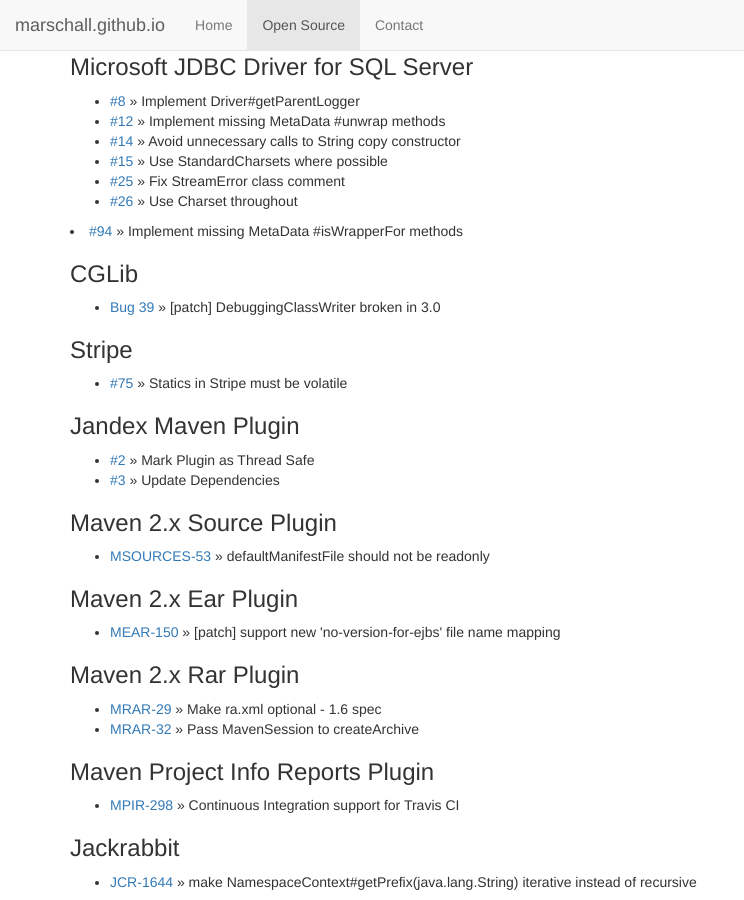
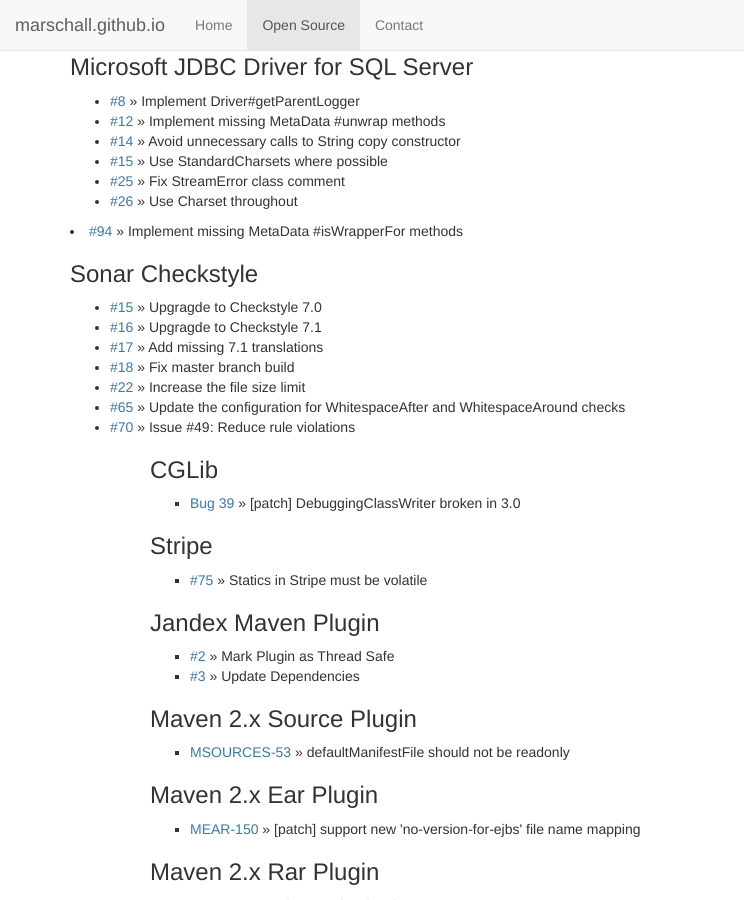
Before and after one commit to marschall/marschall.github.com, a Jekyll site: the page built from open-source.html, in a window 1280 px wide and 900 px high, scrolled down 4610 px. Shown: the whole window, without its empty margins (0-744 px from the left). Built offline with Jekyll 4.4.1, drawn with Linux system fonts in a browser that asks for light colours.

Commit message:
add sonar-checkstyle

```diff
--- a/open-source.html
+++ b/open-source.html
@@ -290,6 +290,16 @@
   <li><a href="https://github.com/Microsoft/mssql-jdbc/pull/26">#26</a> &raquo; Use Charset throughout</li></ul>
   <li><a href="https://github.com/Microsoft/mssql-jdbc/pull/94">#94</a> &raquo; Implement missing MetaData #isWrapperFor methods</li></ul>
 </ul>
+<h3>Sonar Checkstyle</h3>
+<ul>
+  <li><a href="https://github.com/checkstyle/sonar-checkstyle/pull/15">#15</a> &raquo; Upgragde to Checkstyle 7.0</li>
+  <li><a href="https://github.com/checkstyle/sonar-checkstyle/pull/16">#16</a> &raquo; Upgragde to Checkstyle 7.1</li>
+  <li><a href="https://github.com/checkstyle/sonar-checkstyle/pull/17">#17</a> &raquo; Add missing 7.1 translations</li>
+  <li><a href="https://github.com/checkstyle/sonar-checkstyle/pull/18">#18</a> &raquo; Fix master branch build</li>
+  <li><a href="https://github.com/checkstyle/sonar-checkstyle/pull/22">#22</a> &raquo; Increase the file size limit</li>
+  <li><a href="https://github.com/checkstyle/sonar-checkstyle/pull/65">#65</a> &raquo; Update the configuration for WhitespaceAfter and WhitespaceAround checks</li>
+  <li><a href="https://github.com/checkstyle/sonar-checkstyle/pull/70">#70</a> &raquo; Issue #49: Reduce rule violations</li>
+<ul>
 <h3>CGLib</h3>
 <ul>
   <li><a href="http://sourceforge.net/p/cglib/bugs/39/">Bug 39</a> &raquo; [patch] DebuggingClassWriter broken in 3.0</li>
```
